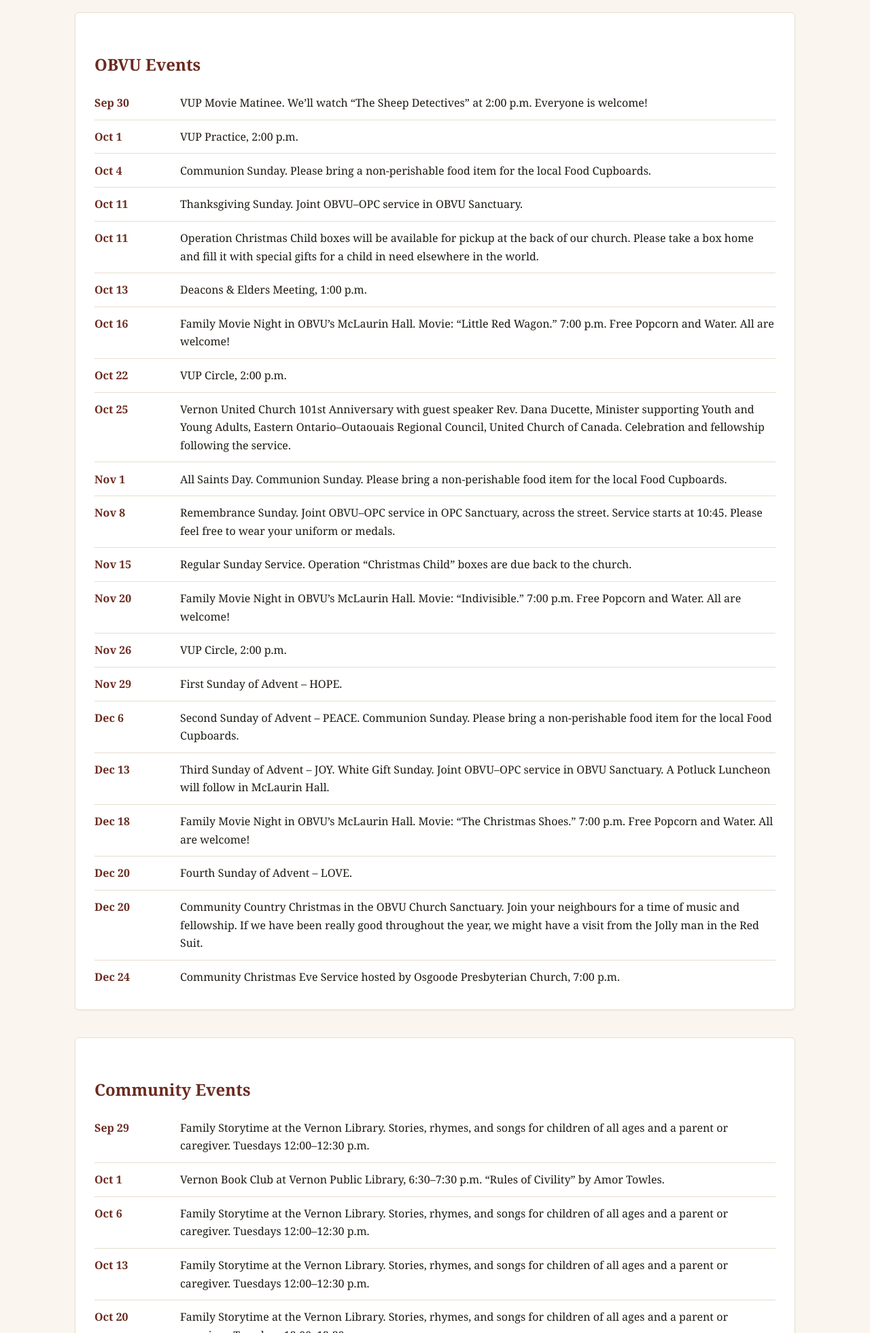
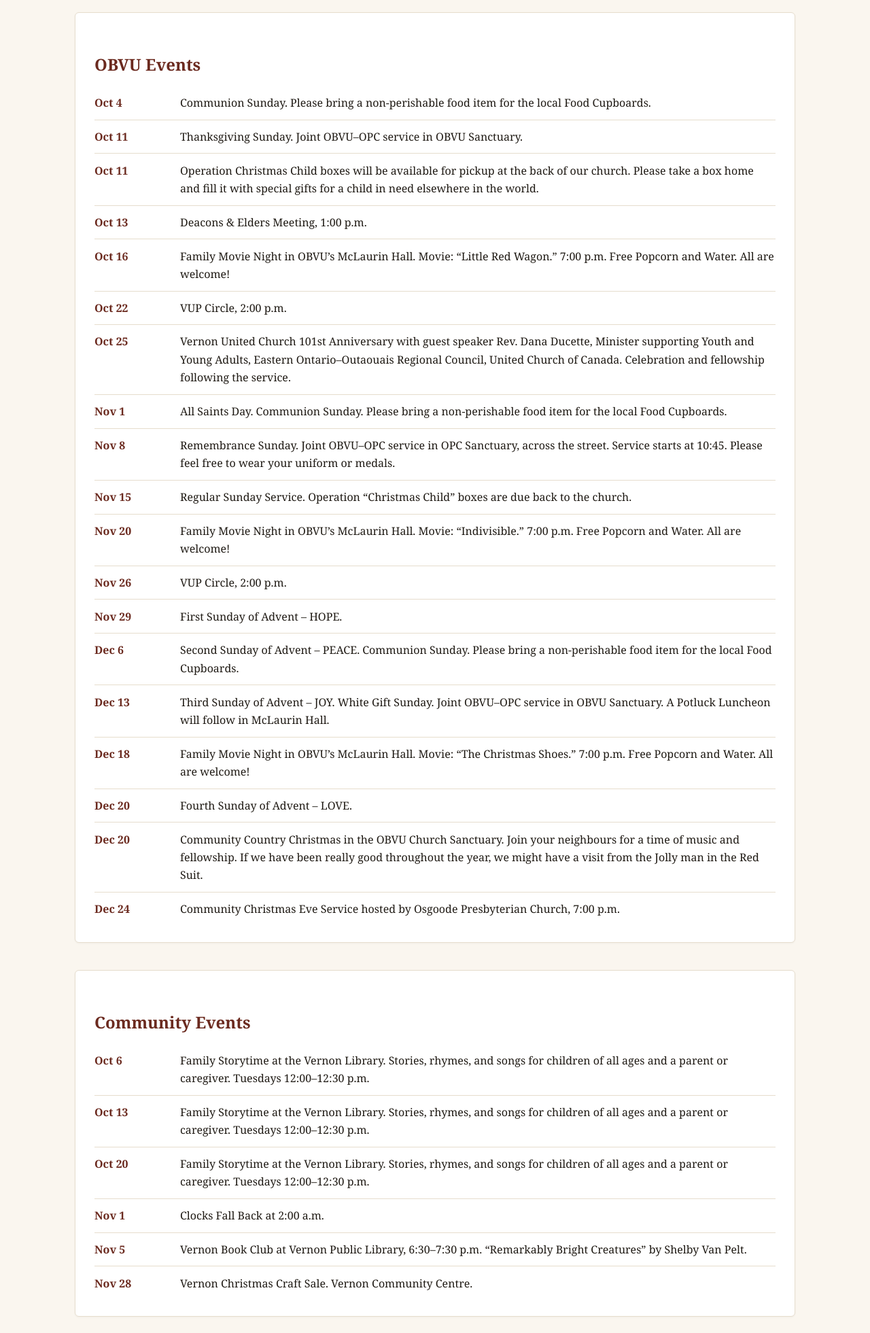
Before and after one commit to obvu-church/obvu-church.github.io, a plain HTML site: page events.html in a window 1280 px wide. Shown: the part 760-2721 px from the top of the page at 68% size. Drawn offline with Linux system fonts and the light colour scheme.

Commit message:
deleted past events

```diff
--- a/events.html
+++ b/events.html
@@ -63,8 +63,6 @@
   <section class="card">
     <h2>OBVU Events</h2>
     <ul class="events">
-      <li><span class="date">Sep 30</span><span>VUP Movie Matinee. We&rsquo;ll watch &ldquo;The Sheep Detectives&rdquo; at 2:00 p.m. Everyone is welcome!</span></li>
-      <li><span class="date">Oct 1</span><span>VUP Practice, 2:00 p.m.</span></li>
       <li><span class="date">Oct 4</span><span>Communion Sunday. Please bring a non-perishable food item for the local Food Cupboards.</span></li>
       <li><span class="date">Oct 11</span><span>Thanksgiving Sunday. Joint OBVU&ndash;OPC service in OBVU Sanctuary.</span></li>
       <li><span class="date">Oct 11</span><span>Operation Christmas Child boxes will be available for pickup at the back of our church. Please take a box home and fill it with special gifts for a child in need elsewhere in the world.</span></li>
@@ -90,8 +88,6 @@
   <section class="card">
     <h2>Community Events</h2>
     <ul class="events">
-      <li><span class="date">Sep 29</span><span>Family Storytime at the Vernon Library. Stories, rhymes, and songs for children of all ages and a parent or caregiver. Tuesdays 12:00&ndash;12:30 p.m.</span></li>
-      <li><span class="date">Oct 1</span><span>Vernon Book Club at Vernon Public Library, 6:30&ndash;7:30 p.m. &ldquo;Rules of Civility&rdquo; by Amor Towles.</span></li>
       <li><span class="date">Oct 6</span><span>Family Storytime at the Vernon Library. Stories, rhymes, and songs for children of all ages and a parent or caregiver. Tuesdays 12:00&ndash;12:30 p.m.</span></li>
       <li><span class="date">Oct 13</span><span>Family Storytime at the Vernon Library. Stories, rhymes, and songs for children of all ages and a parent or caregiver. Tuesdays 12:00&ndash;12:30 p.m.</span></li>
       <li><span class="date">Oct 20</span><span>Family Storytime at the Vernon Library. Stories, rhymes, and songs for children of all ages and a parent or caregiver. Tuesdays 12:00&ndash;12:30 p.m.</span></li>
```
